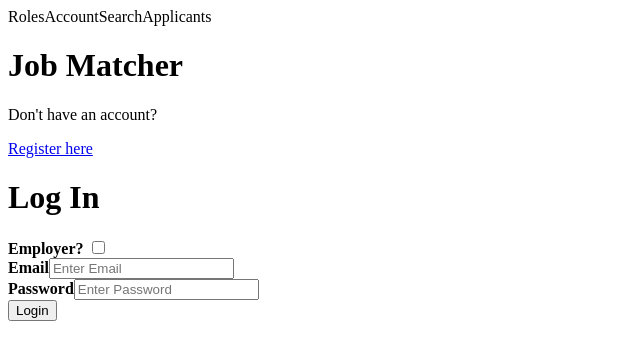
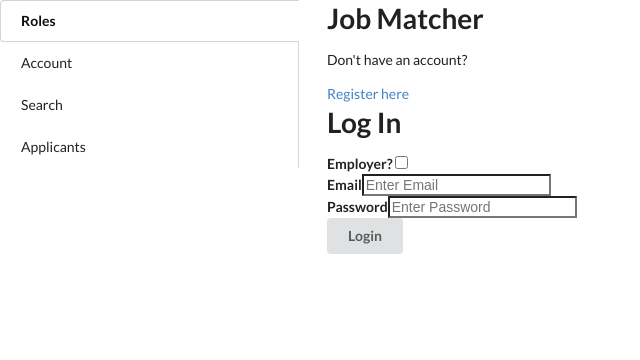
Before and after one commit to ferdyanata/AIP-job-matcher, a React (Create React App) app in the folder react-client/: page /login in a window 1280 px wide. Shown: the top 360 px of the page, without its empty margins (0-640 px from the left). Built offline with nearby package versions, Linux system fonts and the light colour scheme.

Commit message:
Add import for semantic-ui in index.js and remove redux dev extension

```diff
--- a/react-client/src/index.js
+++ b/react-client/src/index.js
@@ -2,7 +2,8 @@ import React from 'react';
 import ReactDOM from 'react-dom';
 import App from './App';
 import registerServiceWorker from './registerServiceWorker';
-import { BrowserRouter } from 'react-router-dom'
+import { BrowserRouter } from 'react-router-dom';
+import 'semantic-ui-css/semantic.min.css';
 
 ReactDOM.render(
     <BrowserRouter>
--- a/react-client/src/store/store.js
+++ b/react-client/src/store/store.js
@@ -11,7 +11,7 @@ const store = createStore(
   initialState,
   compose(
     applyMiddleware(...middleware),
-    window.__REDUX_DEVTOOLS_EXTENSION__ && window.__REDUX_DEVTOOLS_EXTENSION__()
+    // window.__REDUX_DEVTOOLS_EXTENSION__ && window.__REDUX_DEVTOOLS_EXTENSION__()
   )
 );
 
```
Also changed, not shown: 1 other file (tests, documents, lock files or other folders).
